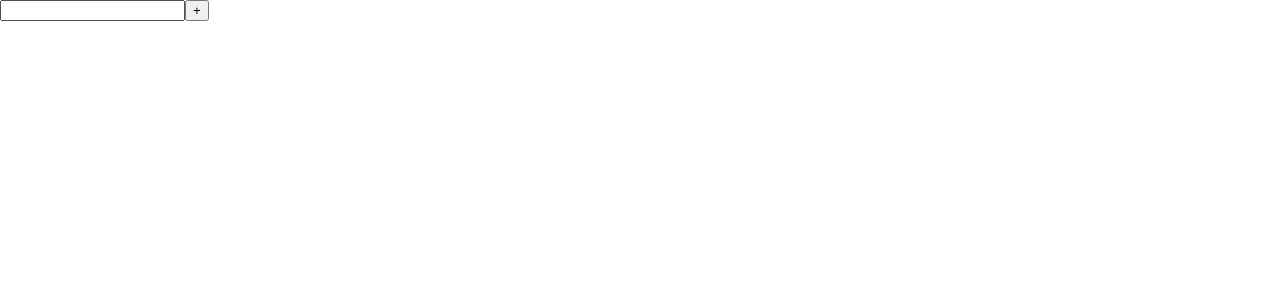
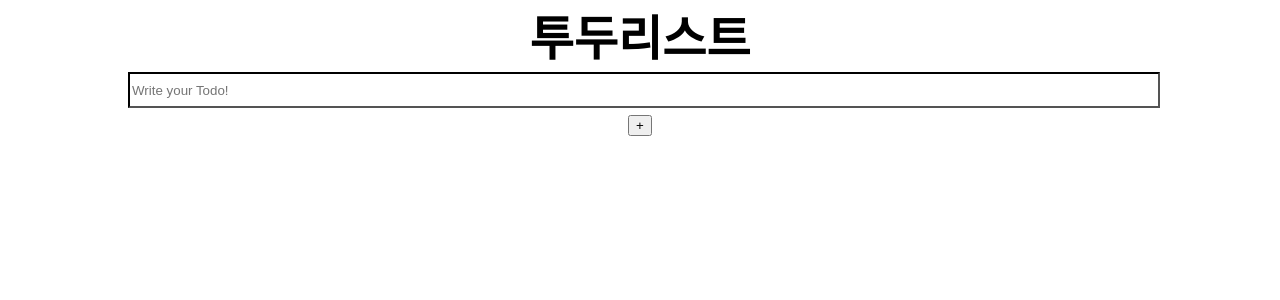
Before and after one commit to cskim9410/todo-list, a React (Create React App) app: page / in a window 1280 px wide. Shown: the top 300 px of the page. Built offline with nearby package versions, Linux system fonts and the light colour scheme.

Commit message:
Style: CSS 적용
- 컴포넌트 분리
- 리스트 css적용
- 헤더 css적용

```diff
--- a/public/index.html
+++ b/public/index.html
@@ -10,10 +10,20 @@
       content="Web site created using create-react-app"
     />
     <link rel="manifest" href="%PUBLIC_URL%/manifest.json" />
+    <link rel="preconnect" href="https://fonts.googleapis.com" />
+    <link rel="preconnect" href="https://fonts.gstatic.com" crossorigin />
+    <link rel="preconnect" href="https://fonts.googleapis.com" />
+    <link rel="preconnect" href="https://fonts.gstatic.com" crossorigin />
+    <link
+      href="https://fonts.googleapis.com/css2?family=Do+Hyeon&display=swap"
+      rel="stylesheet"
+    />
     <title>ToDoList</title>
     <style>
       body {
         margin: 0;
+        font-family: "Do Hyeon", sans-serif;
+        font-size: 24px;
       }
       li {
         list-style-type: none;
--- a/src/App.js
+++ b/src/App.js
@@ -1,7 +1,21 @@
+import { Fragment } from "react";
+import styled from "styled-components";
+import Header from "./components/Header";
 import Todos from "./components/Todos";
 
 function App() {
-  return <Todos />;
+  return (
+    <Container>
+      <Header />
+      <Todos />
+    </Container>
+  );
 }
 
 export default App;
+
+const Container = styled.div`
+  margin: 0 auto;
+  width: 80vw;
+  text-align: center;
+`;
--- /dev/null
+++ b/src/components/Header.js
@@ -0,0 +1,12 @@
+import styled from "styled-components";
+
+const Header = () => {
+  return <H1>투두리스트</H1>;
+};
+
+export default Header;
+
+const H1 = styled.h1`
+  box-shadow: rgba(17, 17, 26, 0.1) 0px 1px 0px;
+  margin: 0;
+`;
--- /dev/null
+++ b/src/components/TodoForm.js
@@ -0,0 +1,40 @@
+import { useRef, useState } from "react";
+import styled from "styled-components";
+
+const TodoForm = ({ addTodo }) => {
+  const [valid, setValid] = useState(true);
+
+  const checkValidation = (text) => {
+    return text.length === 0 ? false : true;
+  };
+
+  const clickAddButton = () => {
+    if (!checkValidation(inputRef.current.value)) {
+      setValid(false);
+      return;
+    }
+    addTodo(inputRef.current.value);
+    inputRef.current.value = "";
+    setValid(true);
+  };
+  const inputRef = useRef();
+  return (
+    <div>
+      <Input
+        valid={valid}
+        type="text"
+        ref={inputRef}
+        placeholder="Write your Todo!"
+      />
+      <button onClick={clickAddButton}>+</button>
+    </div>
+  );
+};
+
+export default TodoForm;
+
+const Input = styled.input`
+  width: 100%;
+  height: 30px;
+  border-color: ${({ valid }) => (valid ? "black" : "red")};
+`;
--- /dev/null
+++ b/src/components/TodoList.js
@@ -0,0 +1,37 @@
+import styled from "styled-components";
+
+const TodoList = ({ id, text, isDone, finishTodo, deleteTodo }) => {
+  return (
+    <Li key={id}>
+      <CheckBox
+        type="checkbox"
+        onChange={() => finishTodo(id, isDone)}
+        checked={isDone}
+      />
+      <Span isDone={isDone}>{text}</Span>
+      <button onClick={() => deleteTodo(id)}>X</button>
+    </Li>
+  );
+};
+
+export default TodoList;
+
+const Li = styled.li`
+  border-bottom: 1px solid lightgray;
+  width: 60%;
+  margin: 0 auto;
+  display: flex;
+  justify-content: space-between;
+  + li {
+    margin-top: 10px;
+  }
+`;
+
+const Span = styled.span`
+  text-decoration: ${({ isDone }) => (isDone ? "line-through" : "none")};
+  color: ${({ isDone }) => (isDone ? "lightgrey" : "black")};
+`;
+
+const CheckBox = styled.input`
+  transform: scale(1.5);
+`;
--- a/src/components/Todos.js
+++ b/src/components/Todos.js
@@ -1,4 +1,7 @@
 import { useState, useRef, useEffect } from "react";
+import TodoForm from "./TodoForm";
+import styled from "styled-components";
+import TodoList from "./TodoList";
 
 const Todos = () => {
   const [todos, setTodos] = useState([]);
@@ -42,24 +45,17 @@ const Todos = () => {
 
   return (
     <div>
-      <input
-        type="text"
-        value={todoInputValue}
-        onChange={(e) => setTodoInputValue(e.target.value)}
-      />
-      <button onClick={() => addTodo(todoInputValue)}>+</button>
+      <TodoForm addTodo={addTodo} />
       <ul>
         {todos.map(({ id, text, isDone }) => {
           return (
-            <li key={id}>
-              <input
-                type="checkbox"
-                onChange={() => finishTodo(id, isDone)}
-                checked={isDone}
-              />
-              {text}
-              <button onClick={() => deleteTodo(id)}>X</button>
-            </li>
+            <TodoList
+              id={id}
+              text={text}
+              isDone={isDone}
+              finishTodo={finishTodo}
+              deleteTodo={deleteTodo}
+            />
           );
         })}
       </ul>
```
Also changed, not shown: 1 other file (tests, documents, lock files or other folders).
